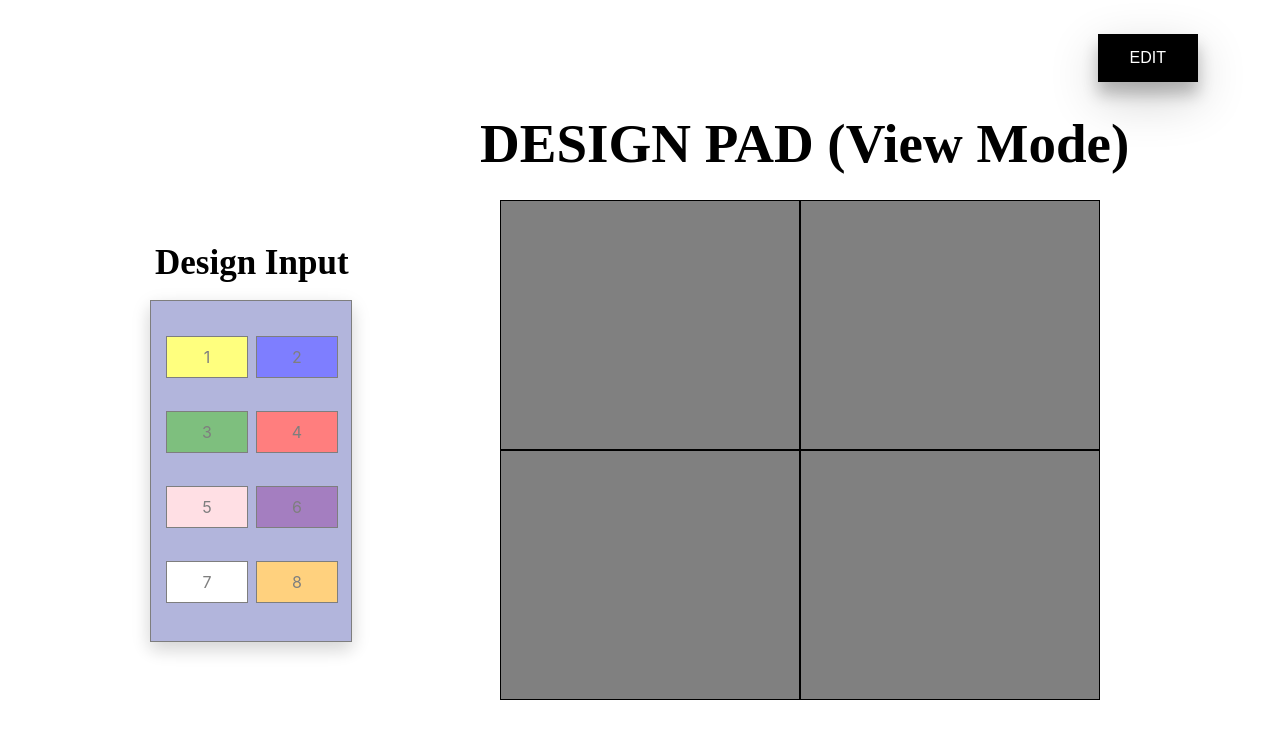
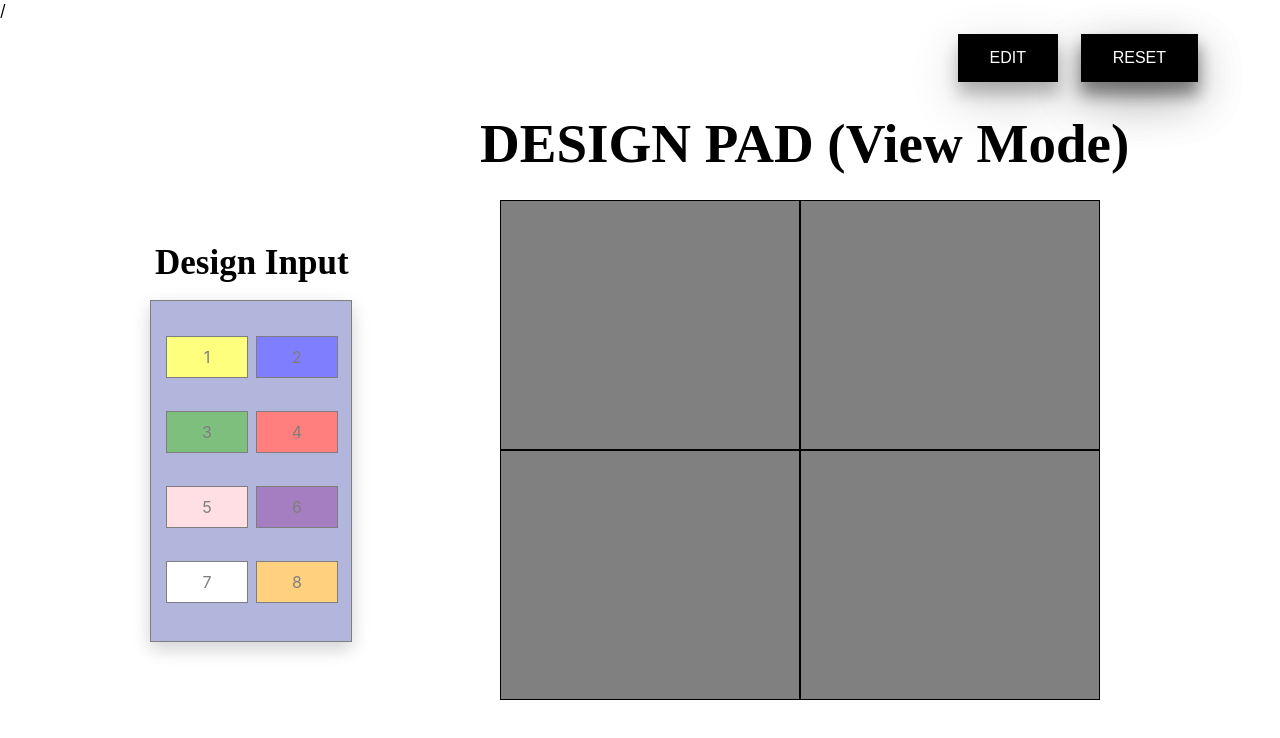
Before and after one commit to 464squad/design-pad, a React (Create React App) app: page / in a window 1280 px wide. Shown: the top 738 px of the page. Built offline with nearby package versions, Linux system fonts and the light colour scheme.

Commit message:
additional feature added: reset button added to reset the design board when clicked

```diff
--- a/src/components/DesignContainer.js
+++ b/src/components/DesignContainer.js
@@ -8,10 +8,16 @@ export default function DesignContainer() {
 
     return (
         <div>
-        <button className ={`EditButton${isEdittable ? "Active" : ""}`}
-         onClick = {() => {setIsEdittable(!isEdittable)}}>EDIT</button>
-        <DesignBoard edit = {isEdittable}  />
-        <PadInput editMode = {isEdittable} />
+            {/** Edit Button **/}
+            <button className={`EditButton${isEdittable ? "Active" : ""}`}
+                onClick={() => { setIsEdittable(!isEdittable) }}>EDIT</button>
+
+            {/** Reset Button **/}
+            <button className="ResetButton">RESET</button>
+
+            {/** Components **/}
+            <DesignBoard edit={isEdittable} />
+            <PadInput editMode={isEdittable} />
         </div>
     )
 }
--- a/src/components/DesignPad.js
+++ b/src/components/DesignPad.js
@@ -17,21 +17,32 @@ export default function DesignPad(props) {
 
         // Clear the drag data cache (for all formats/types)
         event.dataTransfer.clearData();
-       }
+    }
 
-       function allowDrop (event) {
+    function allowDrop(event) {
         event.preventDefault();
-     }
+    }
+
+    const resetDesignPad = () => {
+        const boxes = document.querySelectorAll(".DesignPad");
+        boxes.forEach((box) => {
+            box.style.backgroundColor = "";
+        })
+    }
 
     return (
         <div>
-        <h1 className = "DesignPad-h1">{props.editMode ? "DESIGN PAD (Edit Mode)" : "DESIGN PAD (View Mode)" }</h1>
+            <h1 className="DesignPad-h1">{props.editMode ? "DESIGN PAD (Edit Mode)" : "DESIGN PAD (View Mode)"}</h1>
             <div className="DesignPad-container">
-                <div id="designPad_box1" className="DesignPad-box1" style = {{backgroundColor:""}} onDrop={drop_handler} onDragOver={allowDrop}></div>
-                <div id="designPad_box2" className="DesignPad-box2" style = {{backgroundColor:""}} onDrop={drop_handler} onDragOver={allowDrop}></div>
-                <div id="designPad_box3" className="DesignPad-box3" style = {{backgroundColor:""}} onDrop={drop_handler} onDragOver={allowDrop}></div>
-                <div id="designPad_box4" className="DesignPad-box4" style = {{backgroundColor:""}} onDrop={drop_handler} onDragOver={allowDrop}></div>
+                <div id="designPad_box1" className="DesignPad" style={{ backgroundColor: "" }} onDrop={drop_handler} onDragOver={allowDrop}></div>
+                <div id="designPad_box2" className="DesignPad" style={{ backgroundColor: "" }} onDrop={drop_handler} onDragOver={allowDrop}></div>
+                <div id="designPad_box3" className="DesignPad" style={{ backgroundColor: "" }} onDrop={drop_handler} onDragOver={allowDrop}></div>
+                <div id="designPad_box4" className="DesignPad" style={{ backgroundColor: "" }} onDrop={drop_handler} onDragOver={allowDrop}></div>
             </div>
+
+            {/** Reset Button when clicked resets the design board **/}/
+            <button className="ResetButton" onClick={resetDesignPad}>RESET</button>
+
         </div>
     )
 }
--- a/src/styles.css
+++ b/src/styles.css
@@ -21,22 +21,7 @@
     height: 400px;
  }
 
-.DesignPad-box1 {
-    background: grey;
-    border: 1px solid;
-}
-
-.DesignPad-box2 {
-    background: grey;
-    border: 1px solid;
-}
-
-.DesignPad-box3 {
-    background: grey;
-    border: 1px solid;
-}
-
-.DesignPad-box4 {
+.DesignPad{
     background: grey;
     border: 1px solid;
 }
@@ -188,7 +173,7 @@
     margin: 4px 2px;
     cursor: pointer;
     position: absolute;
-    right: 80px;
+    right: 220px;
     top: 30px;
     box-shadow: 0 12px 16px 0 rgba(0,0,0,0.24), 0 17px 50px 0 rgba(0,0,0,0.19);
 }
@@ -205,6 +190,24 @@
     margin: 4px 2px;
     cursor: pointer;
     position: absolute;
+    right: 220px;
+    top: 30px;
+    box-shadow: 0 12px 16px 0 rgba(0,0,0,0.24), 0 17px 50px 0 rgba(0,0,0,0.19);
+}
+
+/************* RESET BUTTON STYLING **********************/
+.ResetButton{
+    background-color: black;
+    border: none;
+    color: white;
+    padding: 15px 32px;
+    text-align: center;
+    text-decoration: none;
+    display: inline-block;
+    font-size: 16px;
+    margin: 4px 2px;
+    cursor: pointer;
+    position: absolute;
     right: 80px;
     top: 30px;
     box-shadow: 0 12px 16px 0 rgba(0,0,0,0.24), 0 17px 50px 0 rgba(0,0,0,0.19);
```
